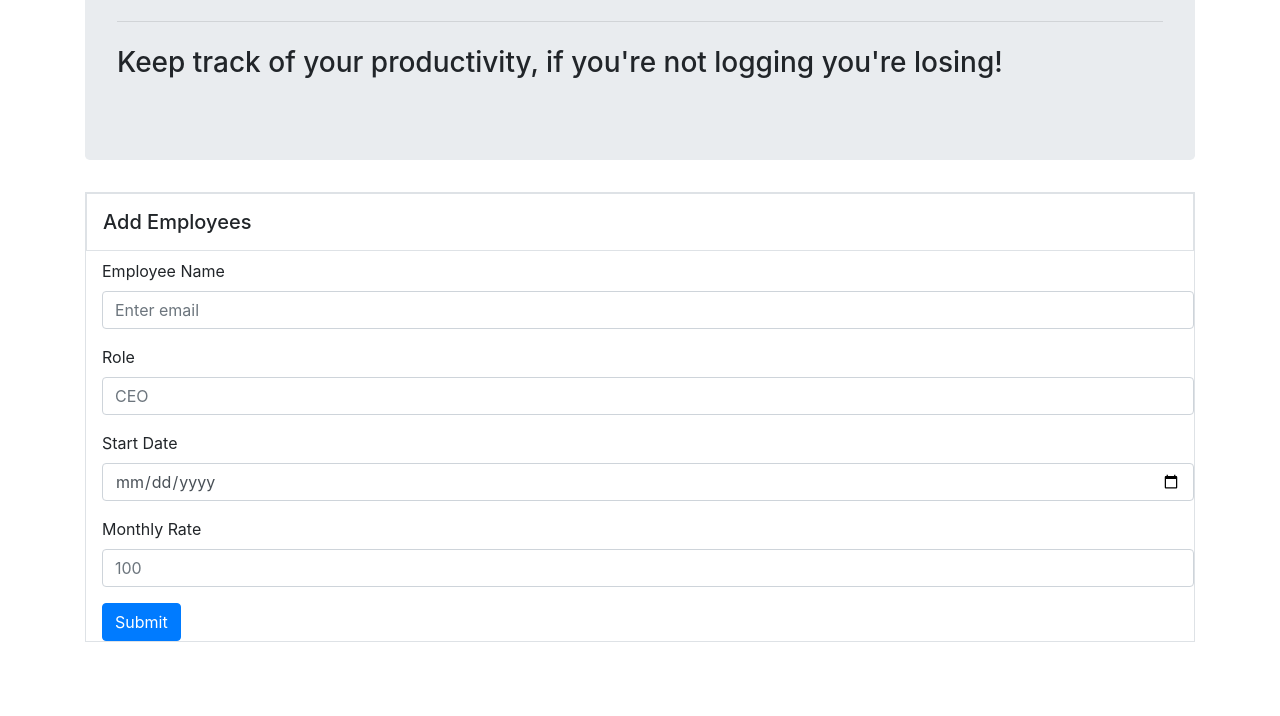
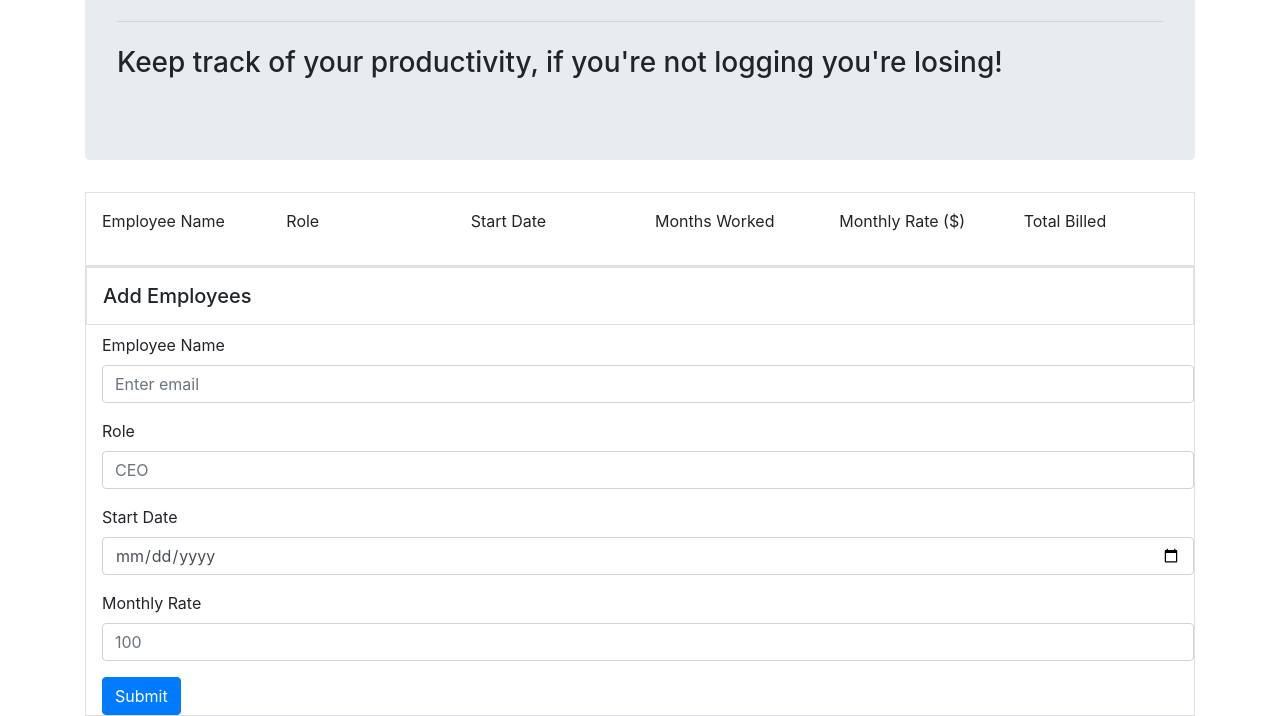
Before and after one commit to sabrina-li/punchclock3000, a plain HTML site: page index.html in a window 1280 px wide. Shown: the part 179-895 px from the top of the page. Before the commit the page ends 821 px from the top, so only its background shows below. Drawn offline with nearby package versions, Linux system fonts and the light colour scheme.

Commit message:
data form

```diff
--- a/index.html
+++ b/index.html
@@ -23,6 +23,33 @@
         <!-- <a class="btn btn-primary btn-lg" href="#" role="button">Learn more</a> -->
       </div>
       <!-- Data Form -->
+
+      <div class="container employee_table p-3 border">
+
+          <div class="row form-group">
+                    <div class="col col-sm-2">
+                          <div class="title_text">Employee Name</div>
+                  </div>
+                    <div class="col col-sm-2">
+                      <div class="title_text">Role</div>
+                    </div>
+                    <div class="col col-sm-2">
+                      <div class="title_text">Start Date</div>
+                    </div>
+                    <div class="col col-sm-2">
+                         <div class="title_text">Months Worked</div>
+                        </div>
+                  <div class="col col-sm-2">
+                              <div class="title_text">Monthly Rate ($)</div>
+                            </div>
+                  <div class="col col-sm-2">
+                                 <div class="title_text">Total Billed</div>
+                  </div>
+
+      </div>
+
+  </div>
+
 
       <!-- New Employee Form -->
       <form class="border">
```
